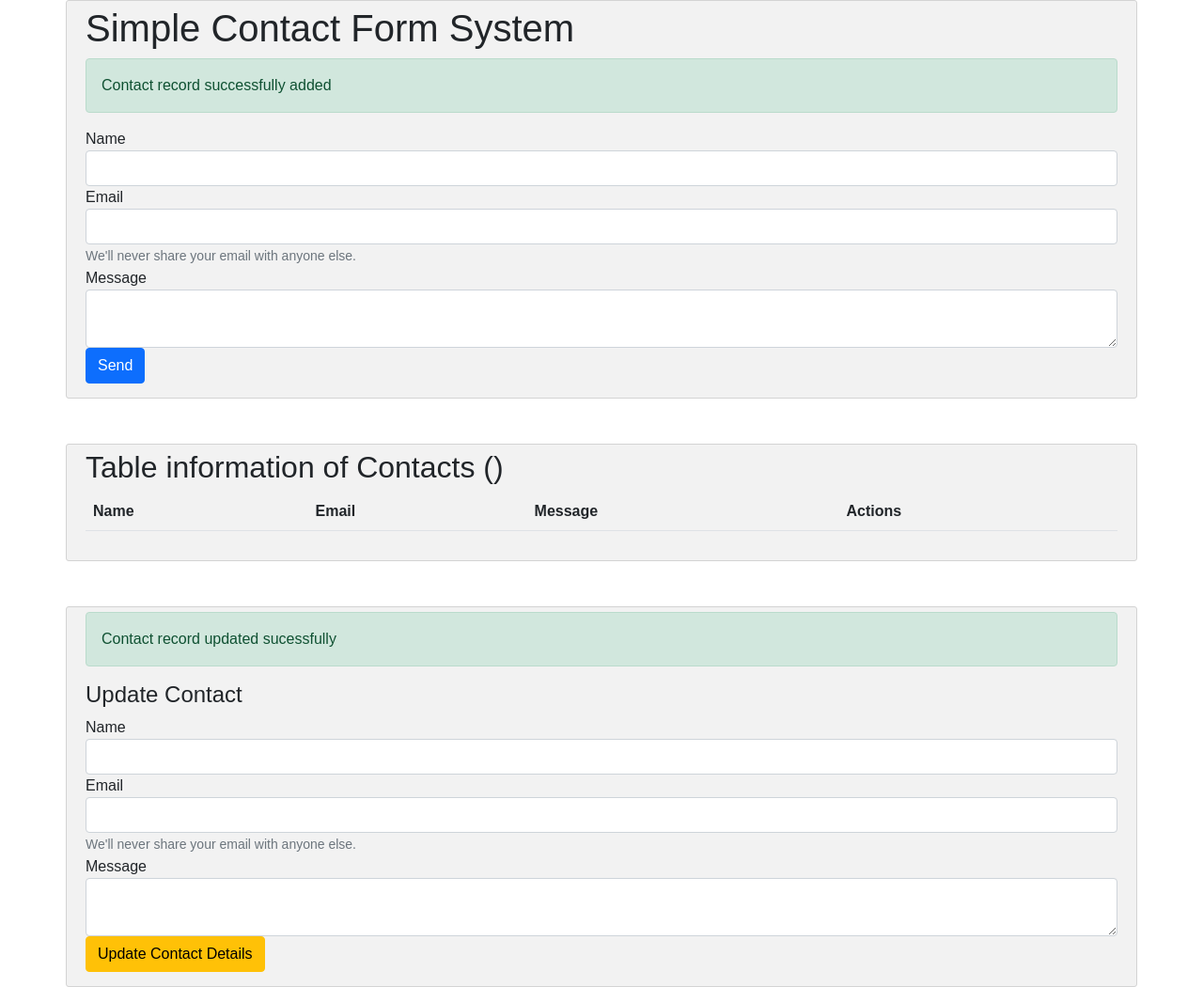
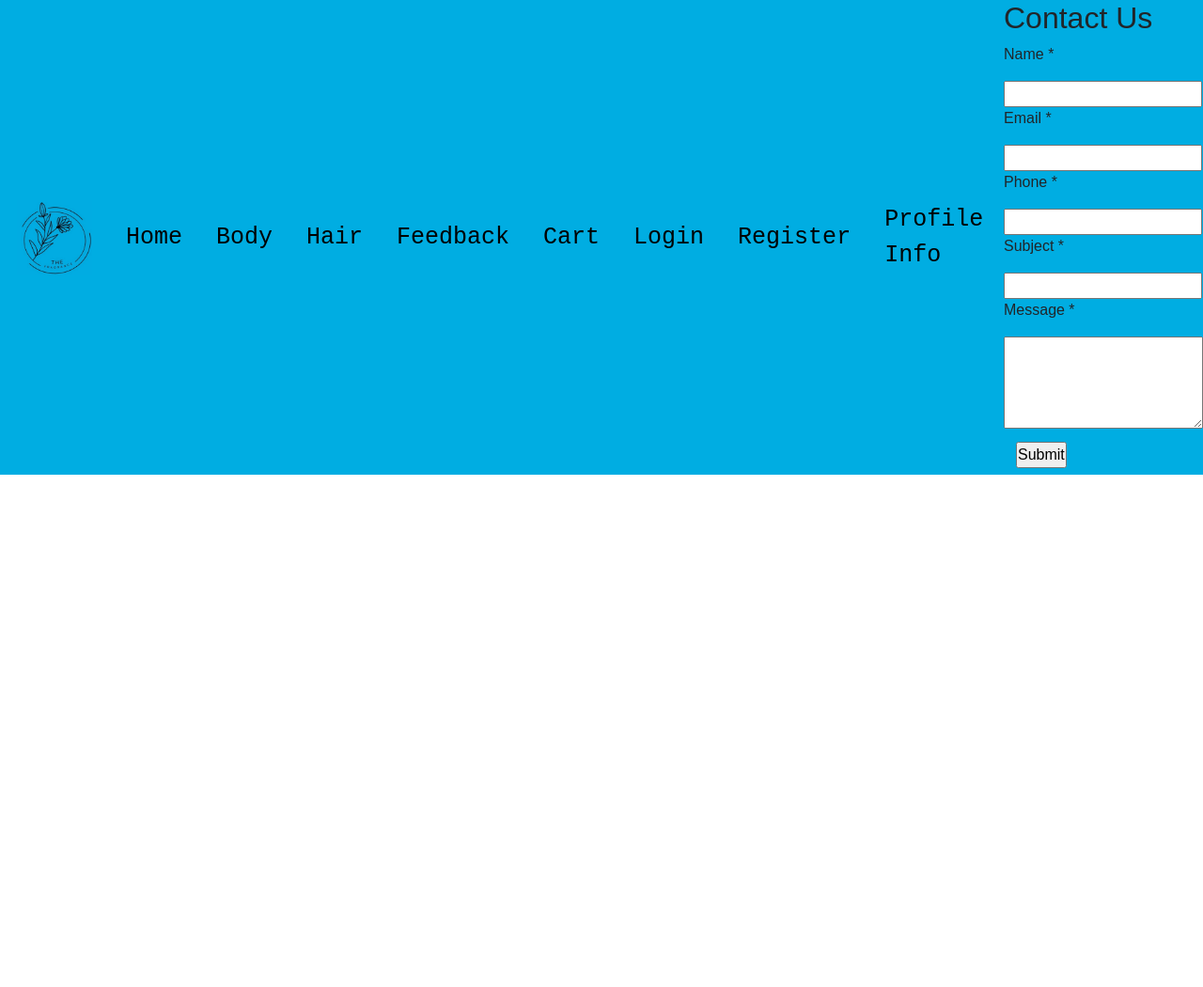
Before and after one commit to Ahhhrong/The-Fragrance, a plain HTML site: page contact.html in a window 1280 px wide. Shown: the whole page at 94% size. After the commit the page ends 800 px from the top, so only its background shows below. Drawn offline with nearby package versions, Linux system fonts and the light colour scheme.

Commit message:
Update contact.html

```diff
--- a/contact.html
+++ b/contact.html
@@ -8,86 +8,42 @@
 
 	<link rel="stylesheet" href="/css/bootstrap.min.css">
 	<link href="style.css" rel="stylesheet" type="text/css" />
+	<header class="navigationBar" id="MYnavigationBar" >
+    	<div class = "TopWordsFlex">
+      	<a href="index.html"><img alt="PROAME" src="img/logo.jpg" style="height: 80px;width: 80px;"></a>
+      	<a class="topLineNav" href="index.html">Home</a>
+      	<a class="topLineNav" href="body.html">Body</a>
+      	<a class="topLineNav" href="hair.html">Hair</a>
+      	<a class="topLineNav" href="contact.html">Feedback</a>
+      	<a class="topLineNav" href="checkout.html">Cart</a>
+      	<a class="topLineNav" href="login.html">Login</a>
+      	<a class="topLineNav" href="register.js">Register</a>
+      	<a class="topLineNav" onclick="openForm()" >Profile Info</a>
 </head>
 
 <body>
-
-	<div class="container">
-		<h1>Simple Contact Form System</h1>
-		<div id="add-update-msg">
-			<div class="alert alert-success" role="alert">
-				Contact record successfully added
+	<div class="wrapper">
+		<h2>Contact Us</h2>
+		<div id="error_message"></div>
+		<form id="myform" onsubmit="return validate();">
+			<p>Name *</p>
+			<input id="txt_name" type="text" Required="required">
+			<p>Email *</p>
+			<input id="txt_email" type="text" Required="required">
+			<p>Phone *</p>
+			<input id="txt_phone" type="text" Required="required">
+			<p>Subject *</p>
+			<input id="txt_subject" type="text" Required="required">
+			<p>Message *</p>
+			<textarea id="txt_message" rows="4" cols="21" Required="required" ></textarea>
+			<div class="btn">
+				<input type="submit">
 			</div>
-		</div>
-		<div class="form" id="add-contact">
-			<form id="add-contact-form">
-				<div class="form-group">
-					<label for="contact-name">Name</label>
-            <input type="text" id="contact-name" class="form-control" required>
-          </div>
-          <div class="form-group">
-            <label for="contact-email">Email</label>
-            <input type="email" id="contact-email" class="form-control" required>
-            <small id="contact-email-help" class="form-text text-muted">We'll never share your email with anyone else.</small>
-          </div>
-          <div class="form-group">
-            <label for="contact-msg">Message</label>
-            <textarea id="contact-msg" class="form-control" required>
-            </textarea>
-          </div>
-
-          <input type="submit" value="Send" class="btn btn-primary" id="contact-submit">
-      </form>
-    </div>
-  </div><!-- end add container -->
-
-  <div class="container mt-5">
-    <h2>Table information of Contacts (<span id="total-contacts"></span>)</h2>
-    <table class="table" id="contact-list">
-      <thead>
-        <th>Name</th>
-        <th>Email</th>
-        <th>Message</th>
-        <th colspan="2">Actions</th>
-
-      </thead>
-      <!-- This will be filled with information later -->
-      <tbody></tbody>
-    </table>
-  </div>
-
-  <div class="container mt-5" id="update-contact-container">
-    <div id="add-update-msg">
-			<div class="alert alert-success" role="alert">
-				Contact record updated sucessfully
-			</div>
-		</div>
-    <h4>Update Contact</h4>
-    <div class="form" id="update-contact">
-			<form id="update-contact-form">
-				<div class="form-group">
-					<label for="update-contact-name">Name</label>
-          <input type="text" id="update-contact-name" class="form-control" required>
-          </div>
-          <div class="form-group">
-          <label for="update-contact-email">Email</label>
-          <input type="email" id="update-contact-email" class="form-control" required>
-           <small id="update-contact-email-help" class="form-text text-muted">We'll never share your email with anyone else.</small>
-          </div>
-          <div class="form-group">
-          <label for="update-contact-msg">Message</label>
-          <textarea id="update-contact-msg" class="form-control" required>
-          </textarea>
-          <input type="hidden" id="update-contact-id">
-          </div>
-
-          <input type="submit" value="Update Contact Details" class="btn btn-warning" id="update-contact-submit">
-        </form>
-    </div>
-  </div>
+		</form>
+	</div>
 <script src="https://cdnjs.cloudflare.com/ajax/libs/jquery/3.5.1/jquery.min.js"></script>
 <script src="/js/popper.min.js"></script>
 <script src="/js/bootstrap.min.js"></script>
 <script src="feedback.js"></script>
-  </body>
+ </body>
 </html>
```
